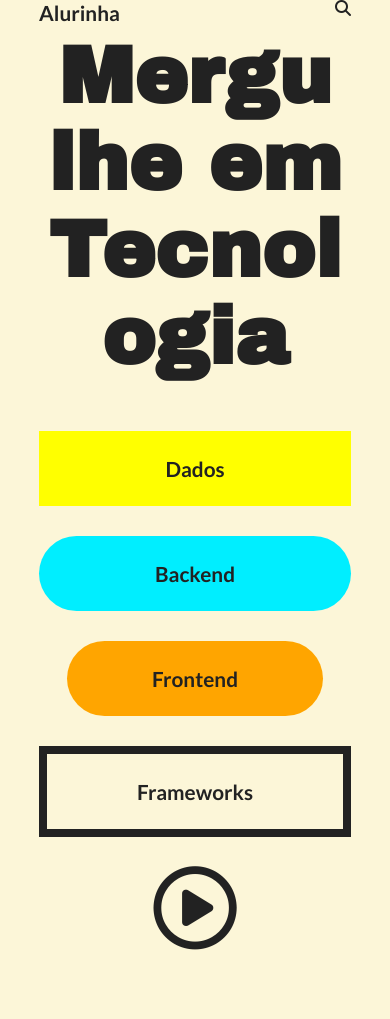
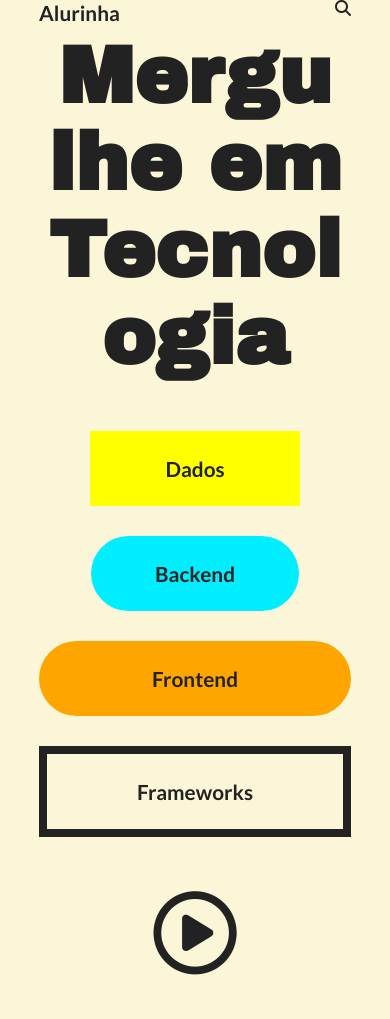
Before and after one commit to igords-goncalves/alurinha, a plain HTML site: page index.html in a window 390 px wide. Shown: the top 1019 px of the page. Drawn offline with Linux system fonts and the light colour scheme; grey boxes are pictures that could not be loaded.

Commit message:
refactor: refact menu to mobile first development

```diff
--- a/src/css/menu.css
+++ b/src/css/menu.css
@@ -2,8 +2,6 @@
     display: flex;
     flex-direction: column;
     align-items: center;
-
-    max-width: 570px;
 
     margin: 42px auto;
 }
@@ -11,19 +9,23 @@
 .c-menu__btn {
     color: var(--font-text);
     text-decoration: none;
+    text-align: center;
 
-    box-sizing: content-box;
+    width: 100%;
 
-    padding: 25px 85px;
-    text-align: center;
+    padding: 25px 0;
+    margin: 0 0 30px 0;
 
     font-size: 1.3rem;
     font-weight: 600;
 }
 
-.btn--play {
-    padding: 0;
+.c-menu .u-flexrow {
+    flex-direction: column;
+    justify-content: center;
+    align-items: center;
 }
+
 
 .btn--yellow {
     background-color: var(--bg-yellow);
@@ -33,16 +35,39 @@
 .btn--lightblue {
     background-color: var(--bg-lightblue);
     border-radius: 50px;
+
     max-width: 208px;
 }
 
 .btn--orange {
     background-color: var(--bg-orange);
     border-radius: 50px;
-    max-width: 421px;
 }
 
 .btn--border {
     border: var(--bg-border);
-    max-width: 270.24px;
 }
+.btn--play {
+    text-align: center;
+}
+
+.btn--yellow:hover {
+    background-color: var(--bg-hover-yellow);
+}
+
+.btn--lightblue:hover {
+    background-color: var(--bg-hover-lightblue);
+}
+
+.btn--orange:hover {
+    background-color: var(--bg-hover-orange);
+}
+
+.btn--play:hover {
+    color: var(--bg-hover-dark);
+}
+
+.btn--border:hover {
+    border: 8px solid var(--bg-hover-dark);
+    color: var(--bg-hover-dark);
+}
```
